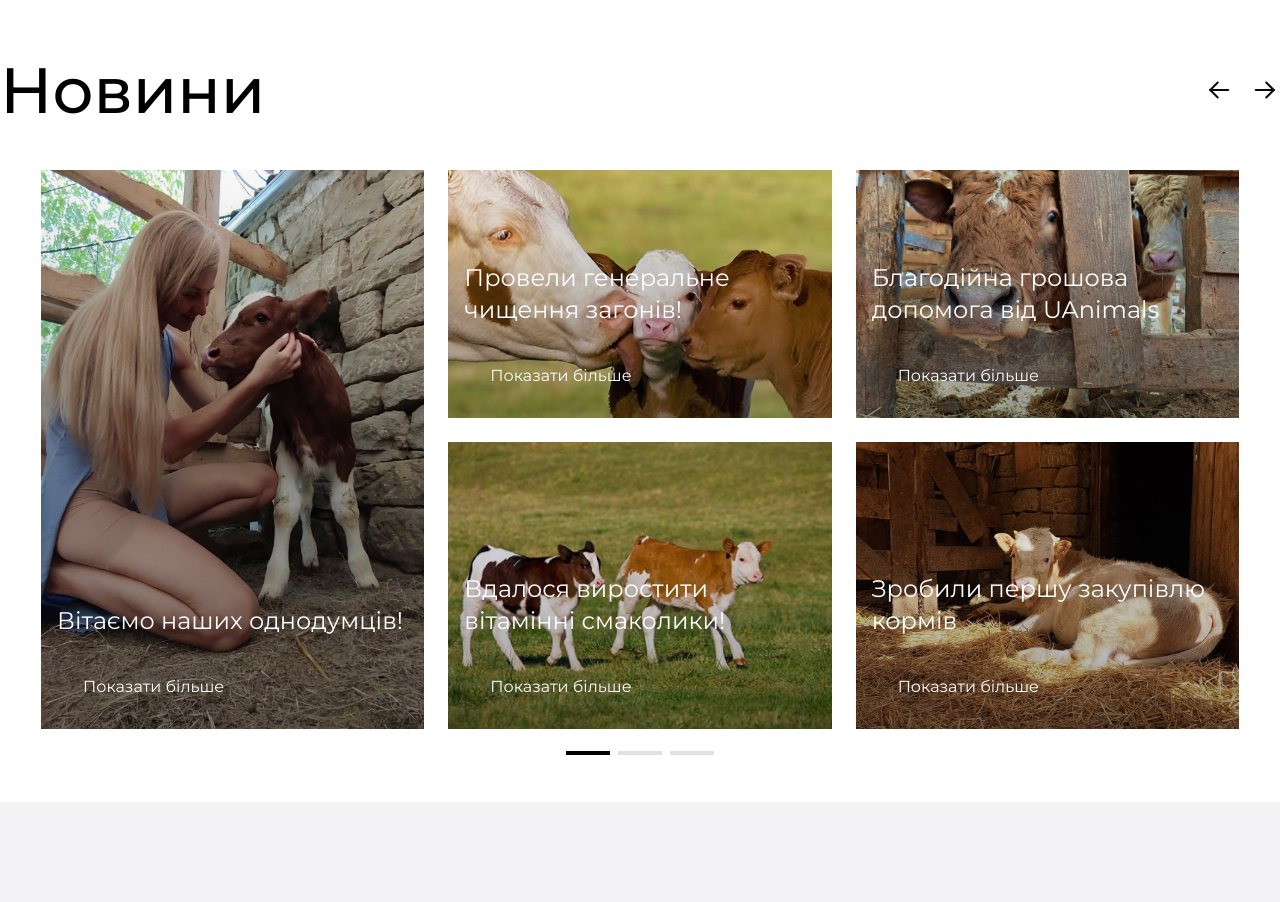
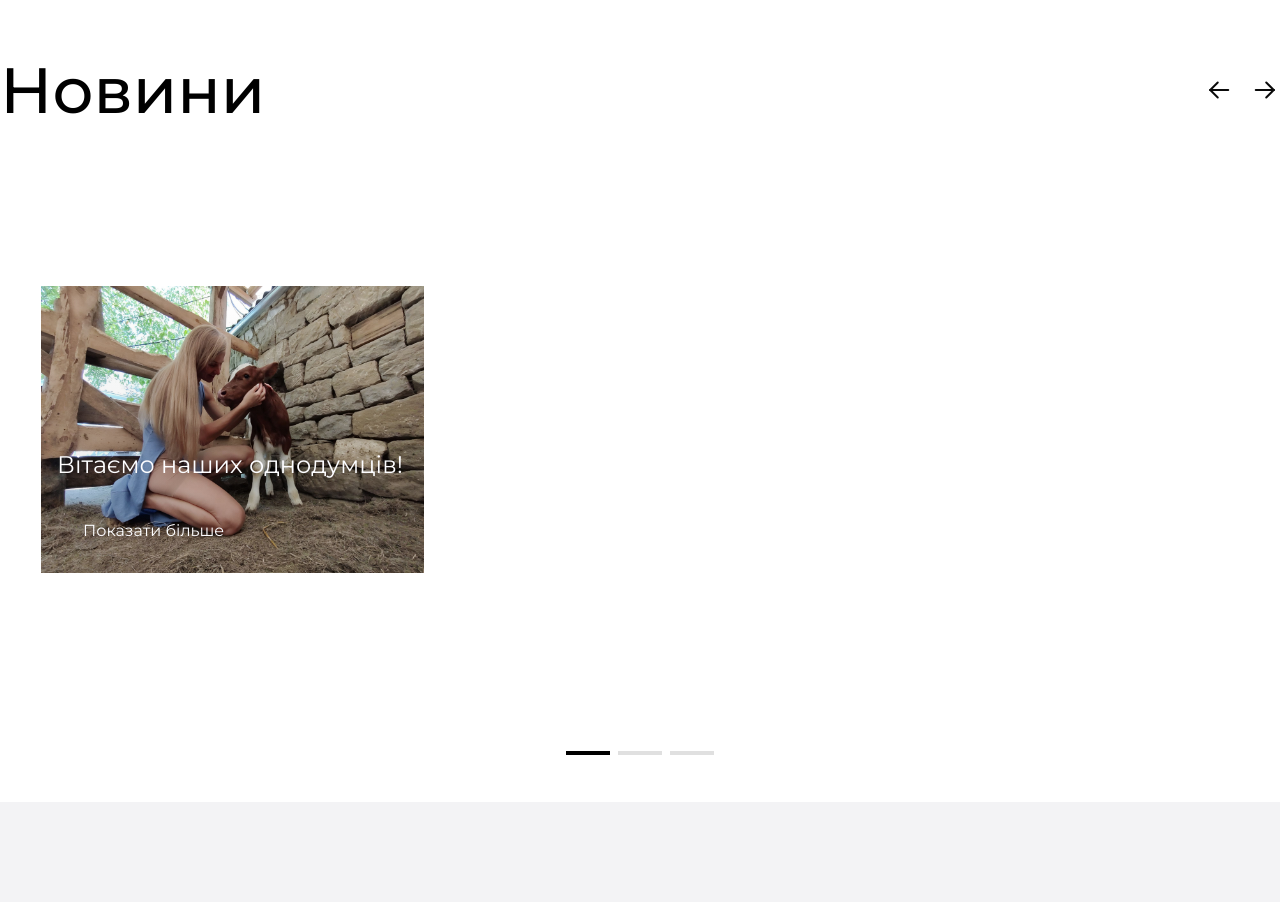
Before and after one commit to baza-trainee/cows-shelter-frontend, a React (Vite) app: page / in a window 1280 px wide. Shown: the part 4500-5402 px from the top of the page. Built offline with nearby package versions, Linux system fonts and the light colour scheme.

Commit message:
test(newsblock):save

```diff
--- a/src/components/News/NewsBlock.tsx
+++ b/src/components/News/NewsBlock.tsx
@@ -2,35 +2,53 @@ import { useAppDispatch } from '@/store/hook';
 import { openModal } from '@/store/slices/modalSlice';
 import { newsItems } from '@/data/newsItems';
 import { NewsData } from '@/types';
+import { useWidth } from '@/hooks/useWidth';
+import { useState, useEffect } from 'react';
 
 const NewsBlock = () => {
   const dispatch = useAppDispatch();
+  const screenWidth = useWidth();
+  const [itemsPerPage, setItemsPerPage] = useState(3); // Update as needed based on screen size
+  const [currentPage, setCurrentPage] = useState(1);
 
   const openNewsModal = (item: NewsData) => {
     dispatch(openModal({ data: item, type: 'news' }));
   };
 
+  useEffect(() => {
+    if (screenWidth > 1280) {
+      setItemsPerPage(5);
+    } else if (screenWidth <= 1280 && screenWidth > 768) {
+      setItemsPerPage(5);
+      setItemsPerPage(1);
+    }
+  }, [screenWidth]);
+
+  const startIndex = (currentPage - 1) * itemsPerPage;
+  const endIndex = startIndex + itemsPerPage;
+  const visibleItems = newsItems.slice(startIndex, endIndex);
+
   return (
     <div>
-      <ul className=" grid gap-6 md:grid-cols-2 lg:grid-cols-3">
-        {newsItems.map((news, index) => (
+      <ul className="grid gap-6 md:grid-cols-2 lg:grid-cols-3">
+        {visibleItems.map((news, index) => (
           <li
             key={news.id}
-            className={`group relative cursor-pointer  ${
+            className={`group relative cursor-pointer ${
               index === 0 ? 'h-586 w-46 row-span-2' : ''
             } ${index >= 3 ? 'hidden lg:block' : ''}`}
           >
             <img
               src={news.url}
               alt={`News Image`}
-              className=" h-full w-full object-cover "
+              className="h-full w-full object-cover"
             />
             <div className="absolute inset-0 z-20 cursor-pointer bg-black/40 opacity-0 transition duration-300 ease-in-out group-hover:opacity-100"></div>
-            <div className="  via-opacity-30 absolute inset-0 z-30 flex cursor-pointer flex-col bg-gradient-to-b from-transparent to-black/40  ">
+            <div className="via-opacity-30 absolute inset-0 z-30 flex cursor-pointer flex-col bg-gradient-to-b from-transparent  to-black/70  sm:to-black/10   ">
               <div className="flex h-full flex-col justify-end text-white">
-                <div className=" translate-y-14  space-y-3 p-4 duration-300 ease-in-out group-hover:translate-y-0">
+                <div className="translate-y-14 space-y-3 p-4 duration-300 ease-in-out group-hover:translate-y-0">
                   <h2 className="text-2xl font-normal">{news.title}</h2>
-                  <div className="text-sm opacity-0 group-hover:opacity-100 ">
+                  <div className="text-sm opacity-0 group-hover:opacity-100">
                     {news.description}
                   </div>
                 </div>
@@ -41,12 +59,7 @@ const NewsBlock = () => {
                   className="relative mb-6 ml-6 mt-5 border-2 border-transparent py-1 text-white group-hover:border-yellow-500"
                 >
                   <div className="flex items-center">
-                    <p
-                      className=" px-4
-"
-                    >
-                      Показати більше
-                    </p>
+                    <p className="px-4">Показати більше</p>
                   </div>
                 </button>
               </div>
```
